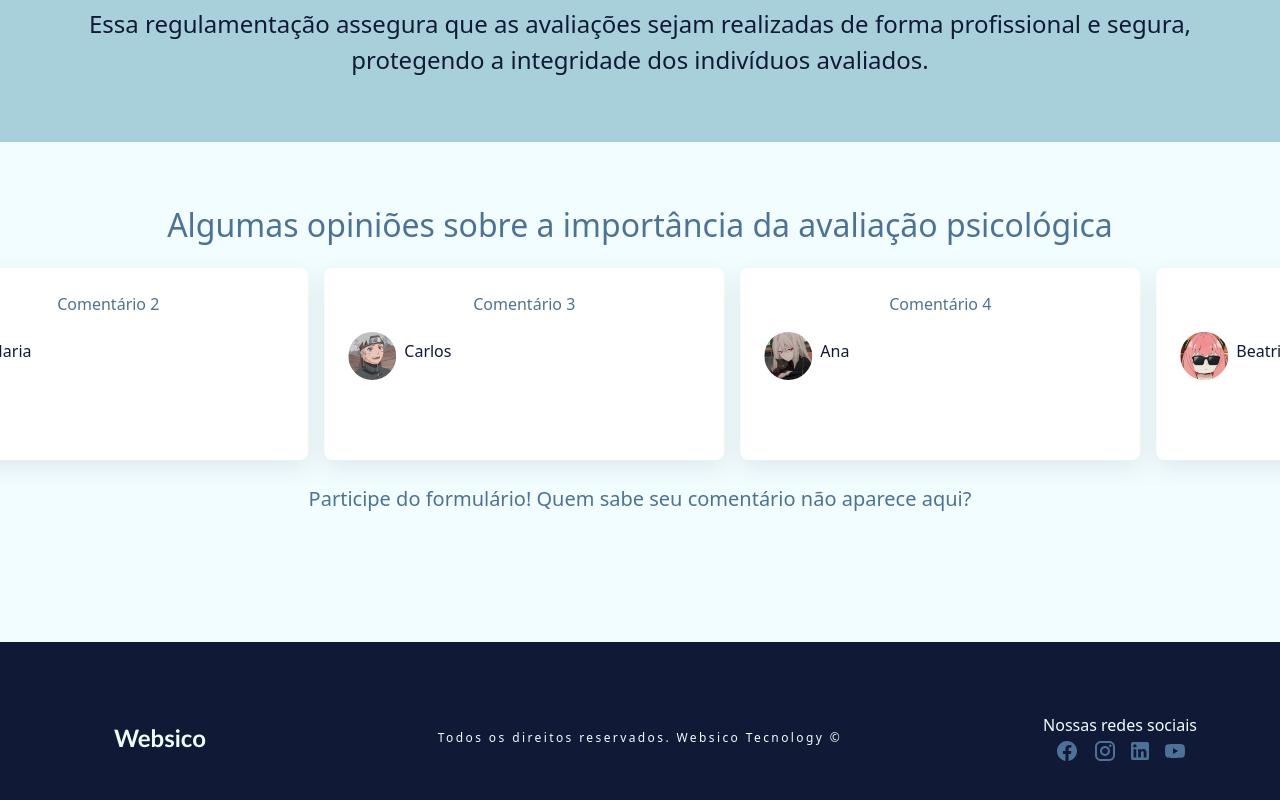
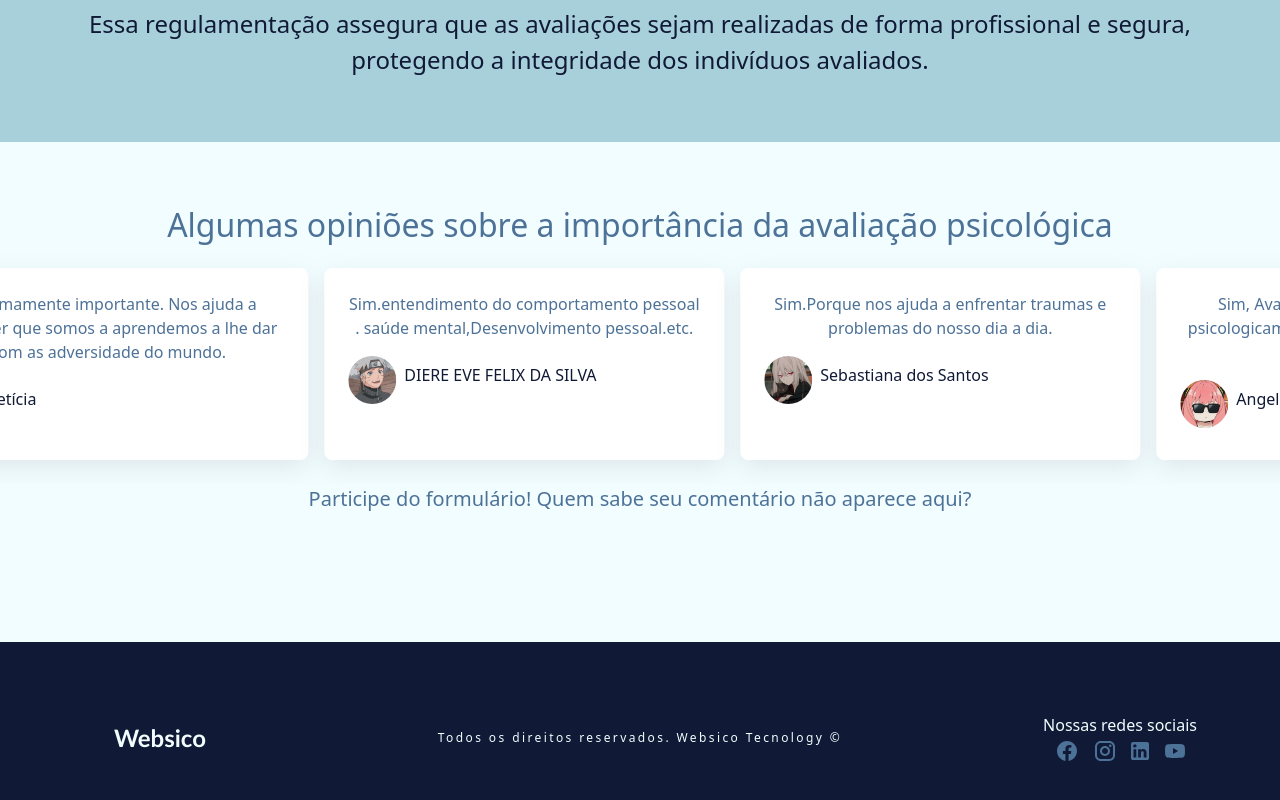
Before and after one commit to lcs-marinho/websico, an Angular app: page /inicio in a window 1280 px wide. Shown: the part 3463-4263 px from the top of the page. Built offline with nearby package versions, Linux system fonts and the light colour scheme.

Commit message:
comentary feat

```diff
--- a/src/shared/components/content-four/content-four.component.ts
+++ b/src/shared/components/content-four/content-four.component.ts
@@ -1,5 +1,6 @@
 import { CommonModule } from "@angular/common";
 import { Component, OnInit } from "@angular/core";
+import { EnqueteService } from "src/shared/service/enquete.service";
 
 export interface Comment {
   name: string;
@@ -18,58 +19,58 @@ export interface Comment {
 export class ContentFourComponent implements OnInit {
   comments: Comment[] = [
     {
-      name: 'João',
-      message: 'Comentário 1',
+      name: 'Lucas',
+      message: 'creio que sim, muito importante para identificar possíveis problemas psicológicos e etc...',
       imageUrl: 'assets/img/homem1.jpeg'
     },
     {
-      name: 'Maria',
-      message: 'Comentário 2',
+      name: 'Letícia',
+      message: 'Extremamente importante. Nos ajuda a entender que somos a aprendemos a lhe dar com as adversidade do mundo.',
       imageUrl: 'assets/img/mulher1.jpeg'
     },
     {
-      name: 'Carlos',
-      message: 'Comentário 3',
+      name: 'DIERE EVE FELIX DA SILVA',
+      message: 'Sim.entendimento do comportamento pessoal . saúde mental,Desenvolvimento pessoal.etc.',
       imageUrl: 'assets/img/homem2.jpeg'
     },
     {
-      name: 'Ana',
-      message: 'Comentário 4',
+      name: 'Sebastiana dos Santos',
+      message: 'Sim.Porque nos ajuda a enfrentar traumas e problemas do nosso dia a dia.',
       imageUrl: 'assets/img/mulher2.jpeg'
     },
     {
-      name: 'Beatriz',
-      message: 'Comentário 5',
+      name: 'Angela',
+      message: 'Sim, Avaliar se uma pessoa esta apta psicologicamente para exercer uma função e importante',
       imageUrl: 'assets/img/mulher3.jpeg'
     },
     {
-      name: 'Pedro',
-      message: 'Comentário 6',
+      name: 'Milton Neves',
+      message: 'Sim! Para podermos alinhar os sentimentos, organizar os pensamentos e outras situações mais.',
       imageUrl: 'assets/img/homem3.jpeg'
     },
     {
       name: 'Matheus',
-      message: 'Comentário 7',
+      message: 'Sim, minha esposa é psicóloga e vejo muita importância no seu trabalho clínico.',
       imageUrl: 'assets/img/homem1.jpeg'
     },
     {
-      name: 'Bianca',
-      message: 'Comentário 8',
+      name: 'Eliane Moreira',
+      message: 'Sim, através de uma boa avaliação psicológica podemos escolher melhor as pessoas que irão trabalhar conosco, se sabem trabalhar em grupo ou se apresentam algum desvio de personalidade',
       imageUrl: 'assets/img/mulher1.jpeg'
     },
     {
-      name: 'Gabriel',
-      message: 'Comentário 9',
+      name: 'Felipe',
+      message: 'Sim. A avaliação psicológica é crucial para diagnósticos precisos e intervenções eficazes em diversos contextos, promovendo saúde e bem-estar.',
       imageUrl: 'assets/img/homem2.jpeg'
     },
     {
       name: 'Beatriz',
-      message: 'Comentário 10',
+      message: 'Sim. A avaliação psicológica é muito importante! Tanto para diagnosticar, quanto para compreender e lidar com as questões mentais e comportamentais.',
       imageUrl: 'assets/img/mulher2.jpeg'
     }
   ];
 
-  constructor() { }
+  constructor(private enqueteService: EnqueteService) { }
 
   ngOnInit(): void {
     this.comments = this.duplicateComments(this.comments);
@@ -78,4 +79,6 @@ export class ContentFourComponent implements OnInit {
   duplicateComments(comments: Comment[]): Comment[] {
     return [...comments, ...comments];
   }
+
+
 }
--- a/src/shared/service/enquete.service.ts
+++ b/src/shared/service/enquete.service.ts
@@ -8,11 +8,17 @@ import { Observable } from 'rxjs';
 export class EnqueteService {
 
   private readonly api_localhost = 'http://localhost:8000/api';
-  private readonly api_server = 'https://websico.com.br/api'
+  private readonly api_server = 'https://websico.com.br/api';
 
-  constructor(private http: HttpClient) { }
+  constructor(private http: HttpClient) {}
 
   sendResponse(valueForm: any): Observable<any> {
     return this.http.post(`${this.api_server}/register_psichology`, valueForm);
   }
+
+  getComentarios(): Observable<any> {
+    return this.http.get(`${this.api_server}/get_descriptions`)
+  }
+
+
 }
```
